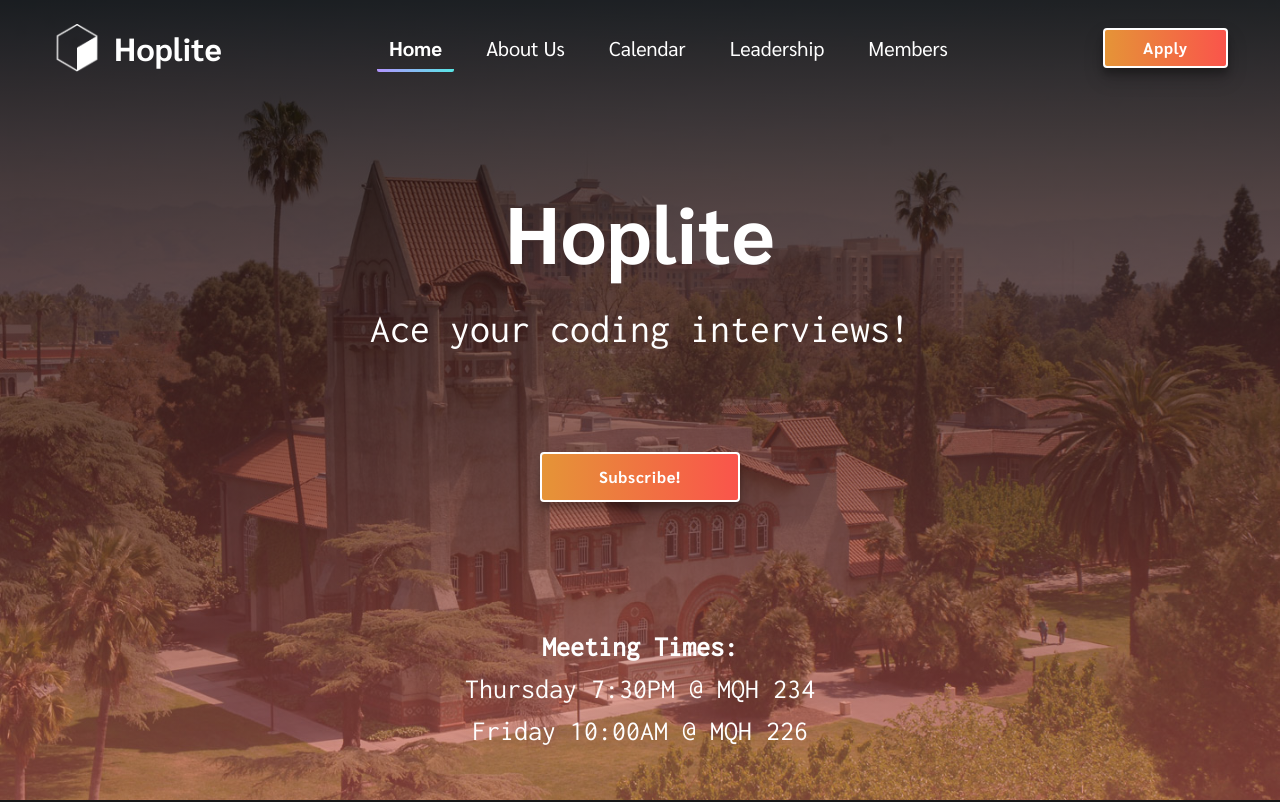
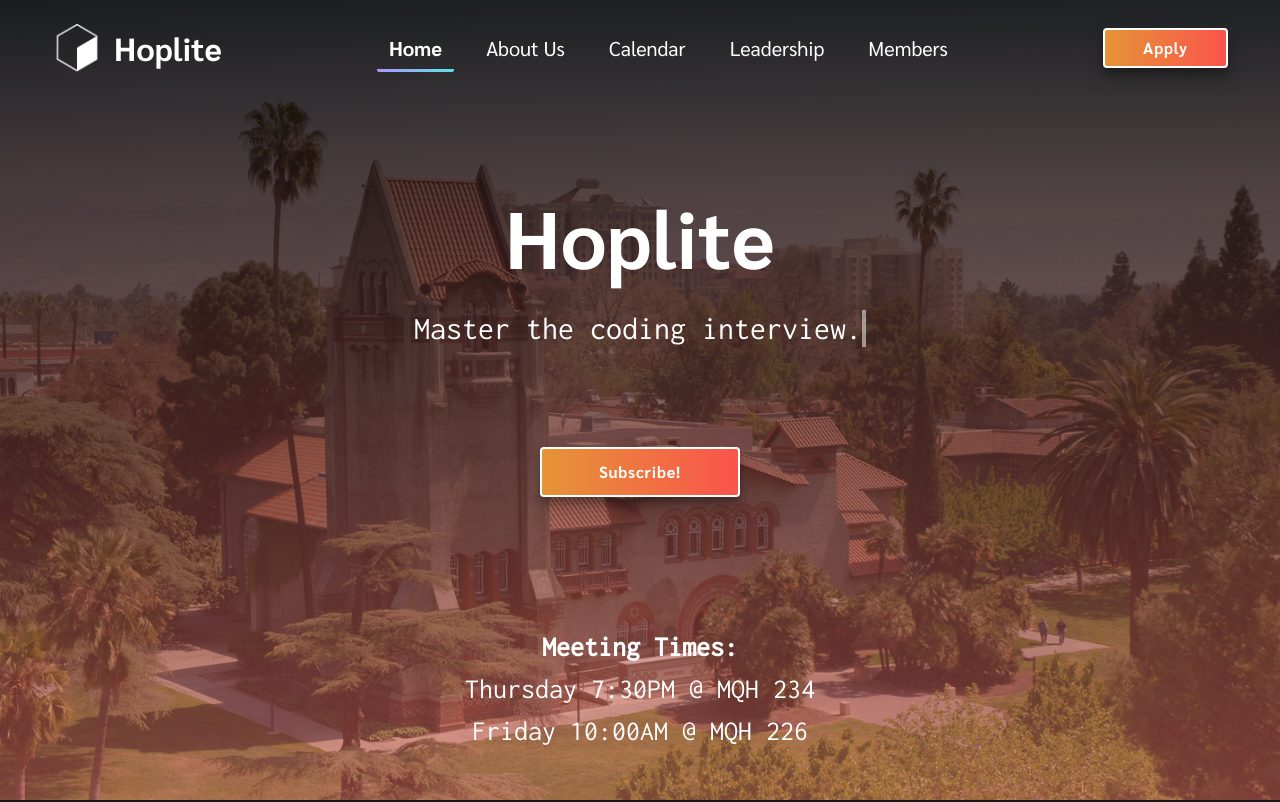
Before and after one commit to HopliteSJSU/Club-Website, a React (Create React App) app in the folder frontend/: page / in a window 1280 px wide. Shown: the top 802 px of the page. Built offline with nearby package versions, Linux system fonts and the light colour scheme.

Commit message:
typer animation

```diff
--- a/frontend/src/components/hero-banner/hero-banner.js
+++ b/frontend/src/components/hero-banner/hero-banner.js
@@ -4,15 +4,6 @@ import EmailSubscribe from "components/email-sub/email-sub";
 
 class HeroBanner extends Component {
   state = {};
-
-  componentDidMount() {
-    // window.addEventListener("scroll", this.addParallax);
-  }
-
-  addParallax = () => {
-    let offset = window.pageYOffset;
-    this.home.style.backgroundPositionY = offset * 0.9 + "px";
-  };
 
   render() {
     const { windowWidth, children } = this.props;
@@ -31,9 +22,33 @@ class HeroBanner extends Component {
 
         <div className="hero-body">
           <div className="container is-inline-block">
-            <div className="container has-text-centered noselect">
+            <div
+              className="container is-flex noselect"
+              style={{
+                justifyContent: "center",
+                flexDirection: "column",
+                textAlign: "center"
+              }}
+            >
               <h1 className="title is-1">Hoplite</h1>
-              <h2 className="subtitle is-2">Ace your coding interviews!</h2>
+              <h2 className="subtitle is-3">
+                <span
+                  className="txt-rotate"
+                  data-rotate={JSON.stringify([
+                    "Master the coding interview.",
+                    "Connect with industry professionals.",
+                    "Club sponsored events and workshops.",
+                    "Build projects over the semester."
+                  ])}
+                />
+                <div
+                  id="cursor"
+                  style={{
+                    display: "inline",
+                    border: "2px solid rgba(255,255,255,0.75)"
+                  }}
+                />
+              </h2>
             </div>
             <EmailSubscribe deviceType={deviceType} />
           </div>
--- a/frontend/src/components/hero-banner/style/hero-banner.sass
+++ b/frontend/src/components/hero-banner/style/hero-banner.sass
@@ -1,4 +1,6 @@
 section.hero
+  position: relative
+  height: 100vh
   background: linear-gradient( rgba(0, 0, 0, 0.85), rgba(236, 111, 102, 0.5) ), url("bg.jpg")
   background-size: cover
   background-attachment: fixed
@@ -13,10 +15,10 @@ section.hero
         h2
           color: white
           font-family: 'Inconsolata', monospace !important
+          min-height: "50px" !important
       .container:nth-child(2)
         margin: 5% 0 3% 0
   .hero-foot
-    &.mobile
     .container
       .columns
         .column
@@ -32,3 +34,10 @@ section.hero
           a:hover
             color: unset
             text-decoration: underline
+
+#cursor
+  animation: blinker 1.2s linear infinite !important
+
+@keyframes blinker
+  50%
+    opacity: 0
--- a/frontend/src/index.js
+++ b/frontend/src/index.js
@@ -3,4 +3,58 @@ import ReactDOM from "react-dom";
 import App from "app/App";
 import "styles/defaults.css";
 
+var TxtRotate = function(el, toRotate, period) {
+  this.toRotate = toRotate;
+  this.el = el;
+  this.loopNum = 0;
+  this.period = 7000;
+  this.txt = "";
+  this.tick();
+  this.isDeleting = false;
+};
+
+TxtRotate.prototype.tick = function() {
+  var i = this.loopNum % this.toRotate.length;
+  var fullTxt = this.toRotate[i];
+
+  if (this.isDeleting) {
+    this.txt = fullTxt.substring(0, this.txt.length - 1);
+  } else {
+    this.txt = fullTxt.substring(0, this.txt.length + 1);
+  }
+
+  this.el.innerHTML = '<span class="wrap">' + this.txt + "</span>";
+
+  var that = this;
+  var delta = 75;
+
+  if (this.isDeleting) {
+    delta /= 2;
+  }
+
+  if (!this.isDeleting && this.txt === fullTxt) {
+    delta = this.period;
+    this.isDeleting = true;
+  } else if (this.isDeleting && this.txt === "") {
+    this.isDeleting = false;
+    this.loopNum++;
+    delta = 500;
+  }
+
+  setTimeout(function() {
+    that.tick();
+  }, delta);
+};
+
+window.onload = function() {
+  var elements = document.getElementsByClassName("txt-rotate");
+  for (var i = 0; i < elements.length; i++) {
+    var toRotate = elements[i].getAttribute("data-rotate");
+    var period = elements[i].getAttribute("data-period");
+    if (toRotate) {
+      new TxtRotate(elements[i], JSON.parse(toRotate), period);
+    }
+  }
+};
+
 ReactDOM.render(<App />, document.getElementById("root"));
--- a/frontend/src/pages/front-page.js
+++ b/frontend/src/pages/front-page.js
@@ -10,7 +10,10 @@ import Navbar from "components/navbar/navbar";
 import _ from "lodash";
 
 class FrontPage extends Component {
-  state = {
+  constructor(props) {
+    super();
+
+    this.state = {
       windowWidth: window.innerWidth,
       scrollY: window.scrollY,
       navbarItems: ["Home", "About Us", "Calendar", "Leadership", "Members"],
@@ -18,9 +21,12 @@ class FrontPage extends Component {
       activeNavbarItem: "Home"
     };
 
+    this.updateScrollY = _.debounce(this.updateScrollY, 100);
+  }
+
   componentDidMount() {
     window.addEventListener("resize", _.debounce(this.updateWidth, 200));
-    window.addEventListener("scroll", _.debounce(this.updateScrollY, 100));
+    window.addEventListener("scroll", this.handleScrollEvent);
     this.HashLink();
   }
 
@@ -29,6 +35,23 @@ class FrontPage extends Component {
       this.HashLink();
     }
   }
+
+  handleScrollEvent = () => {
+    // this.addParallax();
+    this.updateScrollY();
+  };
+
+  addParallax = () => {
+    let offset = window.pageYOffset * 0.6 + "px";
+
+    let parallaxHome = document.querySelector("#home");
+    let parallaxCalendar = document.querySelector("#calendar");
+
+    if (parallaxHome && parallaxCalendar) {
+      parallaxHome.style.backgroundPositionY = offset;
+      parallaxCalendar.style.backgroundPositionY = offset;
+    }
+  };
 
   updateWidth = () => this.setState({ windowWidth: window.innerWidth });
   updateScrollY = () => this.setState({ scrollY: window.scrollY });
@@ -65,10 +88,13 @@ class FrontPage extends Component {
       activeBurger
     } = this.state;
 
+    let defaultNavbar =
+      (scrollY <= 100 && activeNavbarItem === "Home") || scrollY === 0;
+
     return (
       <React.Fragment>
-        {(scrollY <= 100 && activeNavbarItem === "Home") || scrollY === 0 ? (
         <HeroBanner windowWidth={windowWidth}>
+          {defaultNavbar && (
             <Navbar
               windowWidth={windowWidth}
               navbarItems={navbarItems}
@@ -77,10 +103,9 @@ class FrontPage extends Component {
               burgerClick={this.handleBurgerClick}
               itemClick={this.handleItemClick}
             />
+          )}
         </HeroBanner>
-        ) : (
-          <React.Fragment>
-            <HeroBanner windowWidth={windowWidth} />
+        {!defaultNavbar && (
           <Navbar
             windowWidth={windowWidth}
             navbarItems={navbarItems}
@@ -90,7 +115,6 @@ class FrontPage extends Component {
             itemClick={this.handleItemClick}
             fixed
           />
-          </React.Fragment>
         )}
 
         <AboutUs windowWidth={windowWidth} />
```
Also changed, not shown: frontend/src/styles/globals.sass (+12 -0 lines), frontend/src/styles/defaults.css. Lines whose indentation alone changed are shown as unchanged.
